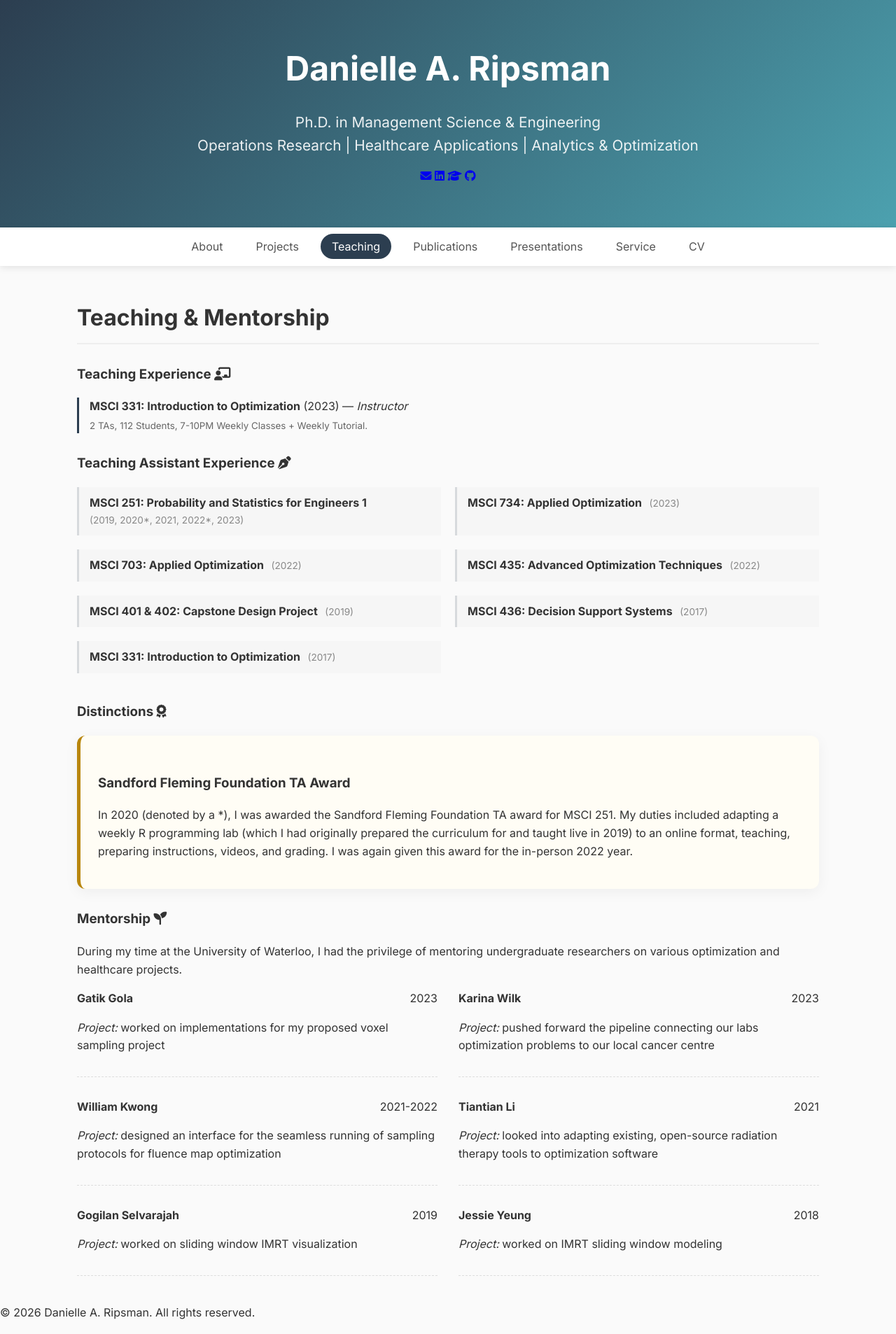
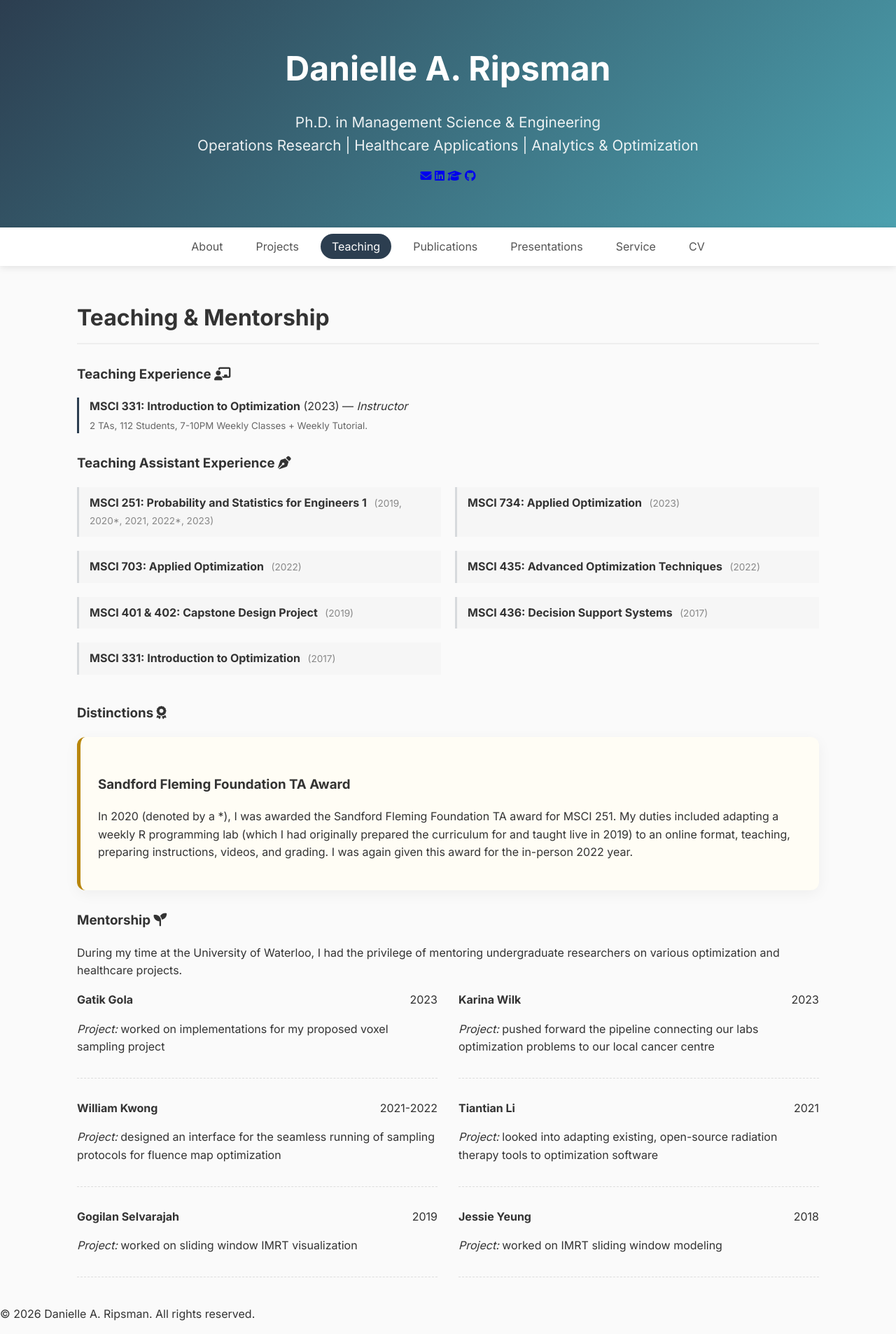
Before and after one commit to DaniRip/DaniRip.github.io, a Jekyll site: the page built from teaching.md, in a window 1280 px wide. Shown: the whole page at 70% size. Built offline with Jekyll 4.4.1, drawn with Linux system fonts in a browser that asks for light colours.

Commit message:
Update teaching.md

```diff
--- a/teaching.md
+++ b/teaching.md
@@ -22,14 +22,16 @@ permalink: /teaching/
     <div class="ta-item">
         <strong>{{ job.course }}</strong>
 
-        {% assign year_string = job.years | default: job.year %}
+        <!-- {% assign year_string = job.years | default: job.year %}
         {% assign year_size = year_string | size %}
 
         {% if year_size > 9 %}
             <div class="ta-year-block">({{ year_string }})</div>
         {% else %}
             <span class="ta-year-inline">({{ year_string }})</span>
-        {% endif %}
+        {% endif %} -->
+
+        <span class="ta-year-inline">({{ year_string }})</span>
 
         {% if job.details %}
             <div class="ta-details">{{ job.details }}</div>
```
